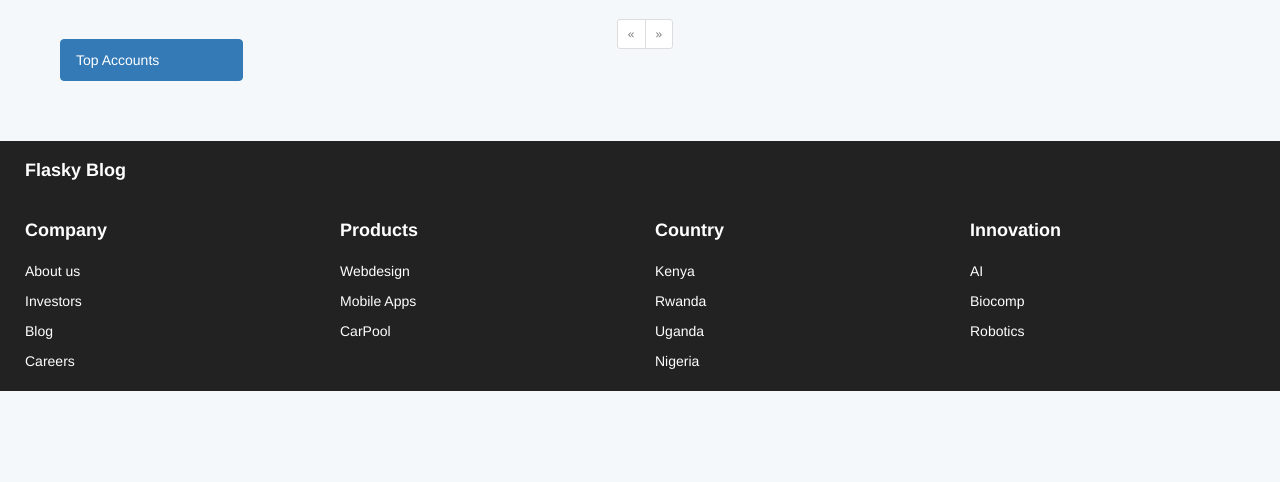
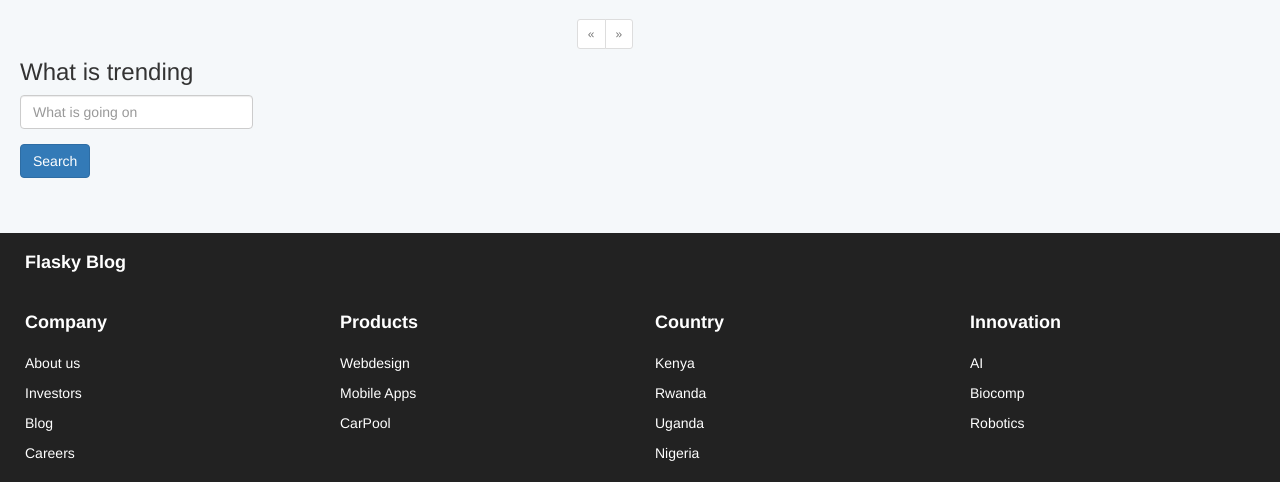
Before and after one commit to aitumik/flaskscribble, a Flask app: page / in a window 1280 px wide. Shown: the part 51-533 px from the top of the page. Run offline with Flask 2, Linux system fonts and the light colour scheme; data that the repository does not hold is empty; some libraries are stand-ins or nearby versions.

Commit message:
added the whats trending section

```diff
--- a/app/static/css/style.css
+++ b/app/static/css/style.css
@@ -205,10 +205,10 @@
 }
 
 #profile {
-    margin-left: -20px;
+    margin-left: -60px;
     margin-right: 10px;
     margin-top: 40px;
-    padding-right: 100px;
+    padding-right: 50px;
     padding-left: 10px;
 }
 
--- a/app/templates/index.html
+++ b/app/templates/index.html
@@ -7,11 +7,15 @@
 <div class="container">
     <div class="row">
         <div id="profile" class="col-md-3 hidden-sm hidden-xs">
-            <ul class="list-group">
-                <a href="#" class="list-group-item active">
-                    Top Accounts
-                </a>
-            </ul>
+            <h3>What is trending</h3>
+            <form>
+                <div class="form-group">
+                    <input type="text" placeholder="What is going on" class="form-control">
+                </div>
+                <div class="form-group">
+                    <input type="submit" class="btn btn-primary" value="Search">
+                </div>
+            </form>
         </div>
         <div id="main" class="col-sm-12 col-md-6">
             <div class="container-fluid">
```
